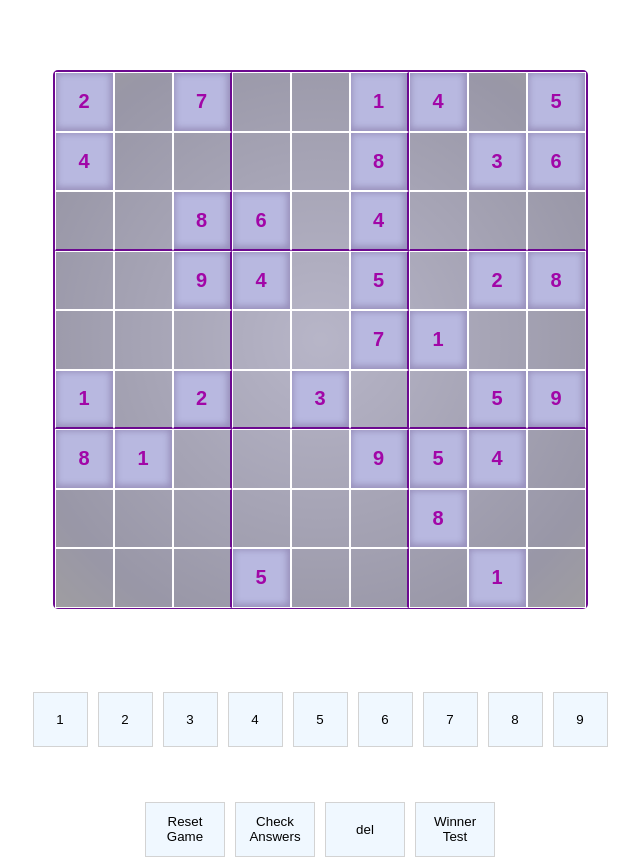
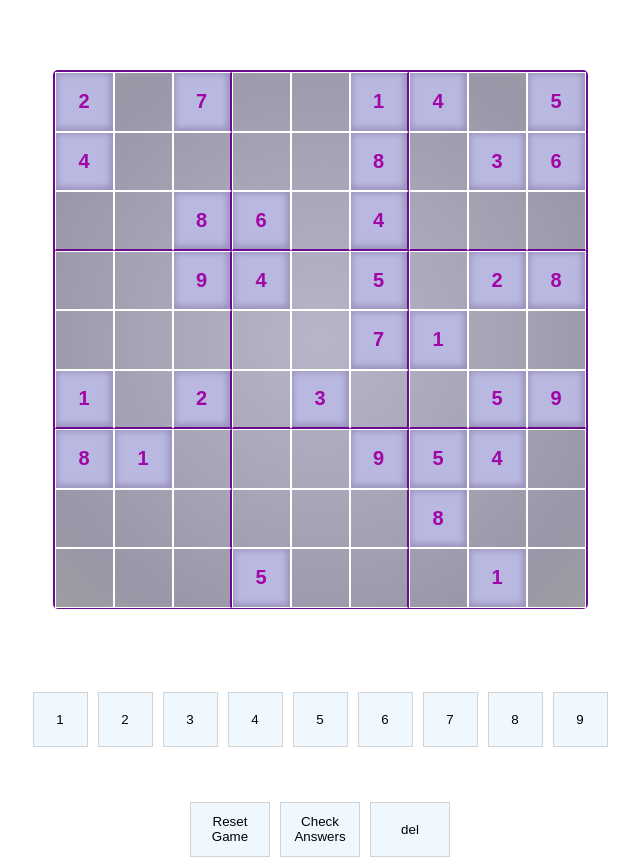
Before and after one commit to SaraDonaldson/portfolio-sudoku, a React (Create React App) app: page / in a window 1280 px wide. Shown: the whole page, without its empty margins (320-960 px from the left). Built offline with nearby package versions, Linux system fonts and the light colour scheme.

Commit message:
remove check winner test button

```diff
--- a/src/Components/GameBoardStandardSudoku.jsx
+++ b/src/Components/GameBoardStandardSudoku.jsx
@@ -218,7 +218,6 @@ function GameBoardStandardSudoku() {
             <button type="button" onClick={(e)=>resetBoard()}>Reset Game</button>
             <button type="button" onClick={(e)=>checkGame()}>Check Answers</button>
             <button type="button" onClick={(e)=>deleteNumber()}>del</button>
-            <button type="button" onClick={(e)=>checkIfWon()}>Winner Test</button>
         </div>
 
         <div className="reset-modal">
```
